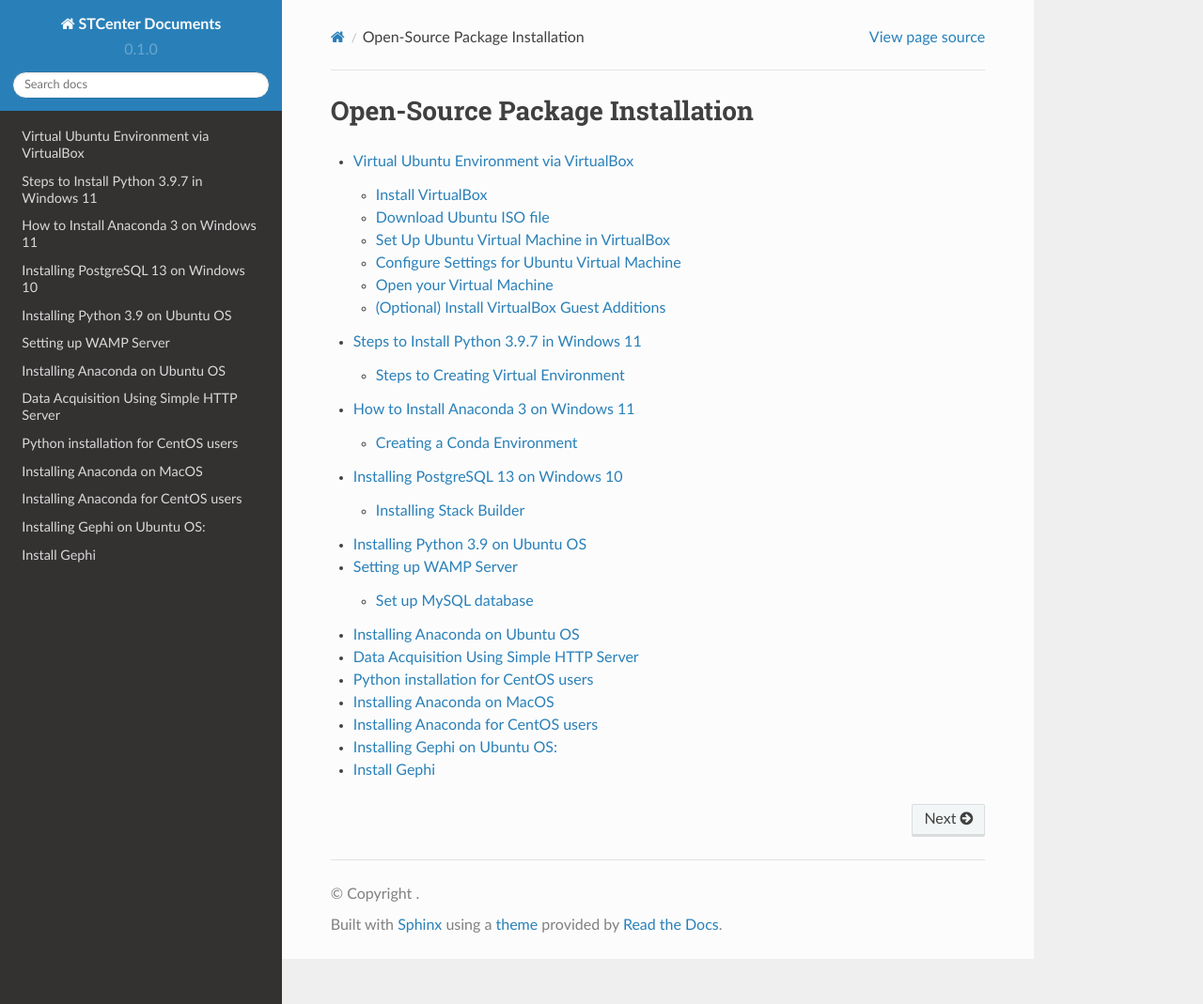
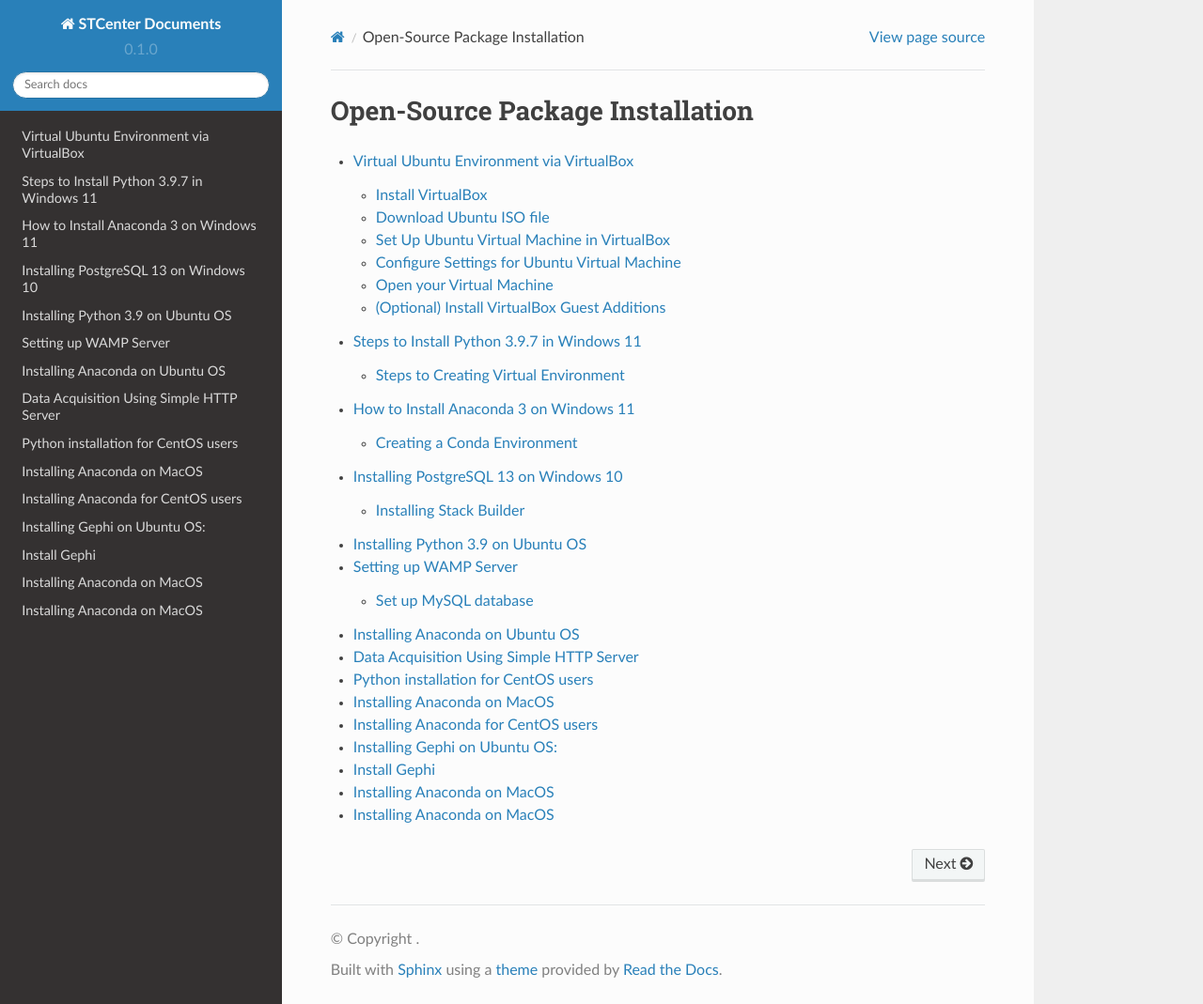
Before and after one commit to stccenter/STCenterDocs, a Sphinx documentation site: the page built from docs/source/index.rst, in a window 1280 px wide and 1069 px high. Shown: the whole window at 94% size. Built offline with Sphinx 7.4.7 and the Read the Docs theme 2.0.0, drawn with Linux system fonts in a browser that asks for light colours.

Commit message:
Update index.rst

```diff
--- a/docs/source/index.rst
+++ b/docs/source/index.rst
@@ -16,6 +16,8 @@ Open-Source Package Installation
    dataacquisition_http_server
    Python-Installation-CentOS
    Installing-Anaconda-on-MacOS
-   Installing-Anaconda-CentOS.rst
-   Installing-Gephi-UbuntoOS.rst
-   Installing-Gephi-on-WindowsOS.rst
+   Installing-Anaconda-CentOS
+   Installing-Gephi-UbuntoOS
+   Installing-Gephi-on-WindowsOS
+   Installing-Anaconda-on-MacOS
+   Installing-Anaconda-on-MacOS
```
